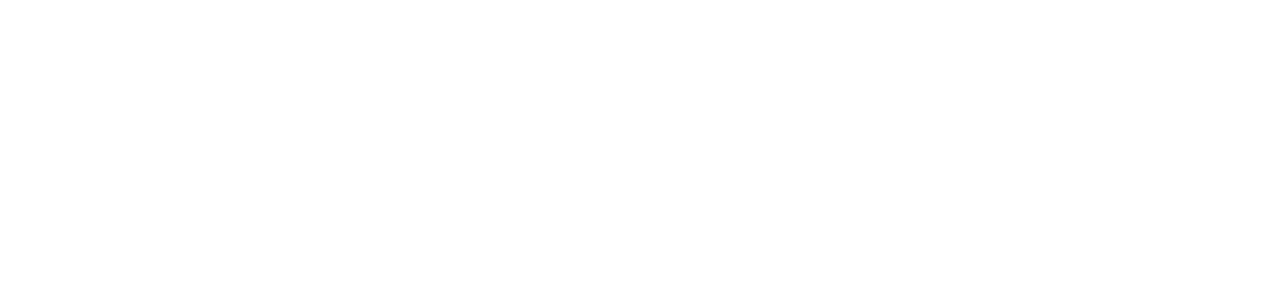
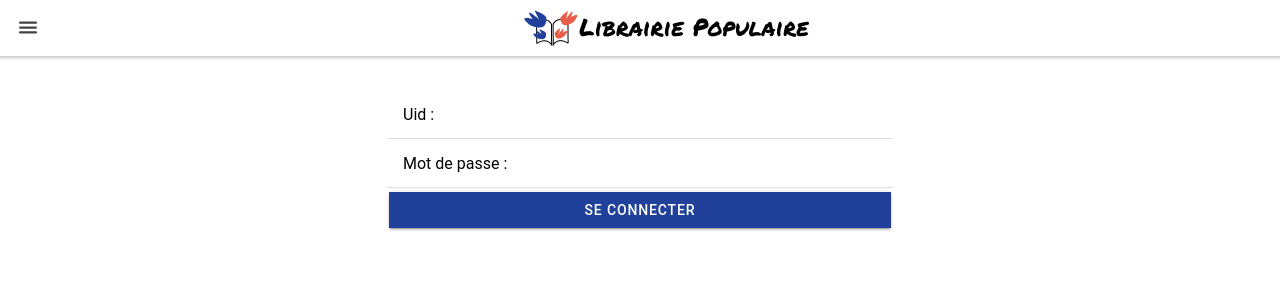
Before and after one commit to keviant16/library-popular-web, a React (Create React App) app: page /connexion in a window 1280 px wide. Shown: the top 300 px of the page. Built offline with nearby package versions, Linux system fonts and the light colour scheme.

Commit message:
add login

```diff
--- a/package.json
+++ b/package.json
@@ -25,6 +25,7 @@
     "axios": "^0.27.2",
     "formik": "^2.2.9",
     "ionicons": "^6.0.3",
+    "jwt-decode": "^3.1.2",
     "react": "^17.0.1",
     "react-dom": "^17.0.1",
     "react-redux": "^8.0.4",
--- a/src/App.tsx
+++ b/src/App.tsx
@@ -33,6 +33,7 @@
 import './theme/variables.css';
 import './theme/styles.css';
 import './theme/typography.css';
+import Login from './pages/Login';
 
 setupIonicReact();
 
@@ -65,7 +66,7 @@
               <IonLabel>Panier</IonLabel>
             </IonItem>
 
-            <IonItem button>
+            <IonItem button routerLink="/connexion">
               <IonIcon icon={logIn} slot='start' color='secondary' />
               <IonLabel>Connexion</IonLabel>
             </IonItem>
@@ -93,6 +94,7 @@
         <Route exact path="/accueil" component={Home} />
         <Route exact path="/livres" component={Books} />
         <Route exact path="/panier" component={Booking} />
+        <Route exact path="/connexion" component={Login} />
         <Route exact path="/tableau-de-bord" component={Dashboard} />
         <Route exact path="/tableau-de-bord/étagères" component={Bookshelf} />
         <Route exact path="/tableau-de-bord/livres" component={Stock} />
--- /dev/null
+++ b/src/app/features/auth/authSlice.tsx
@@ -0,0 +1,43 @@
+import { createSlice, PayloadAction } from "@reduxjs/toolkit";
+
+interface AuthState {
+    loginForm: {
+        uid: string,
+        password: string
+    },
+    authHas: {
+        admin: boolean,
+        volunteer: boolean
+    }
+}
+
+const initialState: AuthState = {
+    loginForm: {
+        uid: "",
+        password: ""
+    },
+    authHas: {
+        admin: false,
+        volunteer: false
+    }
+}
+
+export const authSlice = createSlice({
+    name: 'auth',
+    initialState: initialState,
+    reducers: {
+        set_login_form: (state, action: PayloadAction<any>) => {
+            const name = action.payload.name
+            const value = action.payload.value
+
+            state.loginForm = { ...state.loginForm, [name]: value }
+        },
+        set_auth_has: (state, action: PayloadAction<any>) => {
+            state.authHas = action.payload
+        }
+    }
+})
+
+export const { set_login_form, set_auth_has } = authSlice.actions
+
+export default authSlice.reducer
--- a/src/app/store.tsx
+++ b/src/app/store.tsx
@@ -2,11 +2,13 @@
 import bookshelfReducer from './features/bookshelf/bookshelfSlice'
 import bookReducer from './features/book/bookSlice'
 import tagReducer from './features/tag/tagSlice'
+import authReducer from './features/auth/authSlice'
 
 export default configureStore({
     reducer: {
         bookshelf: bookshelfReducer,
         book: bookReducer,
-        tag: tagReducer
+        tag: tagReducer,
+        auth: authReducer
     }
 })
--- /dev/null
+++ b/src/features/auth/LoginFom.tsx
@@ -0,0 +1,95 @@
+import { IonInputCustomEvent } from "@ionic/core";
+import { IonItem, IonLabel, IonInput, IonList, IonButton, InputChangeEventDetail, IonSpinner, IonListHeader } from "@ionic/react";
+import { FunctionComponent, useState } from "react";
+import { useDispatch, useSelector } from "react-redux";
+import { useHistory } from "react-router";
+import { set_auth_has, set_login_form } from "../../app/features/auth/authSlice";
+import { login } from "../../services/AuthService";
+import jwt_decode from "jwt-decode";
+
+interface LoginFormProps { }
+
+const LoginForm: FunctionComponent<LoginFormProps> = () => {
+    const [loading, setLoading] = useState<boolean>(false);
+    const [error, setError] = useState<string>("");
+    const loginForm = useSelector((state: any) => state.auth.loginForm)
+    const history = useHistory();
+    const dispatch = useDispatch()
+
+    const login_on_click = async () => {
+        setLoading(true)
+        if (loginForm.uid.length < 3) return handle_error("uid_length");
+        if (loginForm.password.length < 7) return handle_error("uid_password");
+
+        const jwtToken = await login(loginForm);
+        if (!jwtToken) return handle_error("incorrect_credentials");
+        localStorage.setItem("jwtToken", jwtToken)
+
+        const jwt_content = jwt_decode(jwtToken);
+        const auth_has = define_auth_has_by_roles(jwt_content)
+        dispatch(set_auth_has(auth_has))
+
+        setLoading(false)
+        history.push('/tableau-de-bord')
+    }
+
+    const handle_error = (error_name: string) => {
+        if (error_name === "incorrect_credentials") setError("Uid ou mot de passe incorrect.")
+        if (error_name === "uid_password") setError("Mot de passe est trop court. (4 charactères)")
+        if (error_name === "uid_length") setError("Uid est trop court.(8 charactères)")
+
+        setLoading(false)
+    }
+
+    const define_auth_has_by_roles = (jwt_content: any) => {
+        const hasAdmin = jwt_content.roles.find((role: any) => role.authority === "ADMIN") ? true : false
+        const hasVolunteer = jwt_content.roles.find((role: any) => role.authority === "VOLUNTEER") ? true : false
+
+        return {
+            admin: hasAdmin,
+            volunteer: hasVolunteer
+        }
+    }
+
+    const handle_change = (e: IonInputCustomEvent<InputChangeEventDetail>) => {
+        const eventName = e.target.name
+        const eventValue = e.detail.value
+        dispatch(set_login_form({ name: eventName, value: eventValue }))
+        setError("")
+    }
+
+    return (
+        <IonList style={{ border: "" }}>
+            <IonItem>
+                <IonLabel>Uid : </IonLabel>
+                <IonInput type="text" value={loginForm.uid} onIonChange={(e) => handle_change(e)} name="uid" />
+            </IonItem>
+
+            <IonItem>
+                <IonLabel>Mot de passe :</IonLabel>
+                <IonInput type="password" value={loginForm.password} onIonChange={(e) => handle_change(e)} name="password" />
+            </IonItem>
+
+            {error &&
+                <IonItem>
+                    <IonLabel color={"danger"}>Error : {error}</IonLabel>
+                </IonItem>
+            }
+
+            <IonButton expand="full" onClick={login_on_click}>
+                {loading ? <IonSpinner name="bubbles" /> : "Se connecter"}
+            </IonButton>
+        </IonList>
+    );
+}
+
+export default LoginForm;
+
+{/* <IonItem>
+<IonCheckbox slot="start" />
+<IonLabel>Role admin</IonLabel>
+</IonItem>
+<IonItem>
+<IonCheckbox slot="start" />
+<IonLabel>Role bénévole</IonLabel>
+</IonItem> */}
--- /dev/null
+++ b/src/pages/Login.tsx
@@ -0,0 +1,27 @@
+import { IonPage, IonContent, IonCol, IonGrid, IonRow } from "@ionic/react";
+import { FunctionComponent } from "react";
+import { Header } from "../components/Header";
+import LoginForm from "../features/auth/LoginFom";
+
+interface LoginProps {
+
+}
+
+const Login: FunctionComponent<LoginProps> = () => {
+    return (
+        <IonPage>
+            <Header />
+            <IonContent>
+                <IonGrid>
+                    <IonRow className="ion-padding ion-justify-content-center">
+                        <IonCol size="12" sizeSm="5">
+                            <LoginForm />
+                        </IonCol>
+                    </IonRow>
+                </IonGrid>
+            </IonContent>
+        </IonPage>
+    );
+}
+
+export default Login;
--- /dev/null
+++ b/src/services/AuthService.tsx
@@ -0,0 +1,10 @@
+import { client } from "./clients/Instance"
+
+export const login = async (credential: any) => {
+    try {
+        let response = await client.post(`/auth/login`, credential)
+        return response.data
+    } catch (error: any) {
+        console.error(error);
+    }
+}
--- a/src/services/clients/Instance.tsx
+++ b/src/services/clients/Instance.tsx
@@ -1,9 +1,14 @@
 import axios from "axios";
+
+const jwtToken = localStorage.getItem('jwtToken')
+console.log(jwtToken);
+
 export const client = axios.create({
     baseURL: "http://localhost:8080/api",
     headers: {
         "Access-Control-Allow-Origin": "*",
         Accept: "*/*",
+        Authorization: 'Bearer ' + jwtToken
     }
 })
 
```
Also changed, not shown: src/features/books/BookForm.tsx (+9 -3 lines), 1 other file (tests, documents, lock files or other folders).
